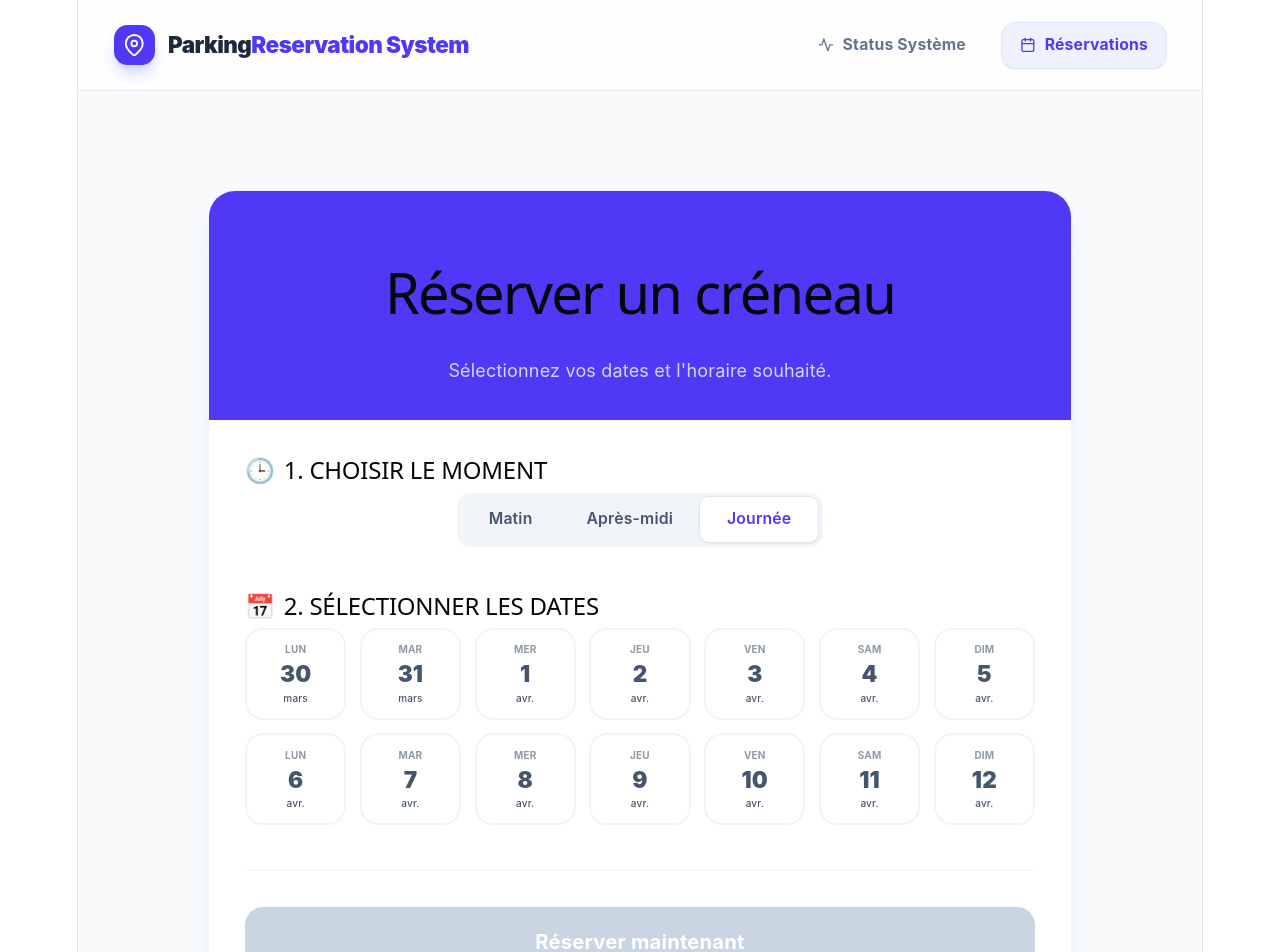
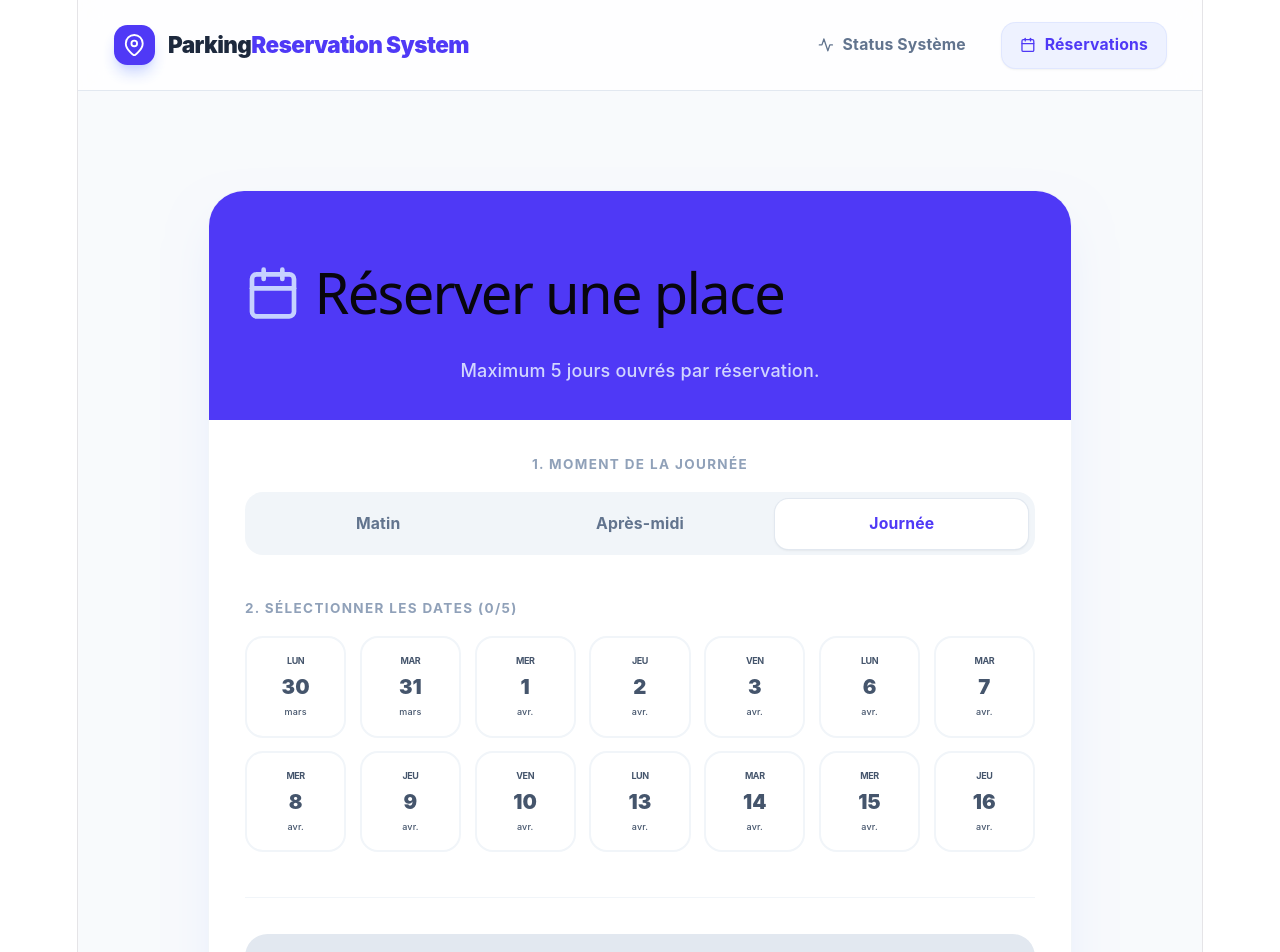
Before and after one commit to ESGI5-AL/SoftwareArchitecture-, a React (Vite) app in the folder frontend/: page /reservation in a window 1280 px wide. Shown: the top 952 px of the page. Built offline with nearby package versions, Linux system fonts and the light colour scheme; no server answers.

Commit message:
contraints added

```diff
--- a/frontend/src/pages/Reservation.tsx
+++ b/frontend/src/pages/Reservation.tsx
@@ -1,4 +1,5 @@
 import { useEffect, useState } from "react";
+import { FiClock, FiCalendar, FiCheckCircle, FiAlertCircle } from "react-icons/fi";
 
 type Reservation = {
   date: string;
@@ -30,11 +31,22 @@ function ReservationPage() {
     return reservations.some((r) => r.date === date && r.slot === slot);
   };
 
+  // --- LOGIQUE DE SÉLECTION ---
   const handleDateSelect = (date: string) => {
     if (isSlotReserved(date, slot)) return;
-    setSelectedDates((prev) =>
-      prev.includes(date) ? prev.filter((d) => d !== date) : [...prev, date]
-    );
+
+    setSelectedDates((prev) => {
+      if (prev.includes(date)) {
+        return prev.filter((d) => d !== date);
+      }
+      // Contrainte : Max 5 jours ouvrés
+      if (prev.length >= 5) {
+        setMessage({ text: "Vous ne pouvez pas réserver plus de 5 jours ouvrés.", type: "error" });
+        setTimeout(() => setMessage(null), 3000);
+        return prev;
+      }
+      return [...prev, date];
+    });
   };
 
   const handleSubmit = async () => {
@@ -55,20 +67,38 @@ function ReservationPage() {
         )
       );
 
-      const allSuccess = responses.every((res) => res.ok);
-      if (allSuccess) {
-        setMessage({ text: "✨ Réservations effectuées avec succès !", type: "success" });
+      if (responses.every((res) => res.ok)) {
+        setMessage({ text: "✨ Réservations effectuées !", type: "success" });
         fetchReservations();
         setSelectedDates([]);
       } else {
-        setMessage({ text: "❌ Une ou plusieurs réservations ont échoué.", type: "error" });
+        setMessage({ text: "❌ Échec de la réservation.", type: "error" });
       }
     } catch (error) {
-      setMessage({ text: "❌ Une erreur réseau est survenue.", type: "error" });
+      setMessage({ text: "❌ Erreur de connexion.", type: "error" });
     } finally {
       setIsSubmitting(false);
-      setTimeout(() => setMessage(null), 5000); // Auto-hide message
+      setTimeout(() => setMessage(null), 5000);
     }
+  };
+
+  // --- LOGIQUE CALENDRIER (Jours ouvrés uniquement) ---
+  const isWorkingDay = (date: Date) => {
+    const day = date.getDay();
+    return day !== 0 && day !== 6; // 0: Dimanche, 6: Samedi
+  };
+
+  const getNextWorkingDates = (count: number) => {
+    const dates = [];
+    let d = new Date(); // Commence AUJOURD'HUI
+
+    while (dates.length < count) {
+      if (isWorkingDay(d)) {
+        dates.push(d.toISOString().split("T")[0]);
+      }
+      d.setDate(d.getDate() + 1);
+    }
+    return dates;
   };
 
   const formatDate = (dateString: string) => {
@@ -80,126 +110,109 @@ function ReservationPage() {
     };
   };
 
-  const getNextDates = (count: number) => {
-    const dates = [];
-    for (let i = 0; i < count; i++) {
-      const date = new Date();
-      date.setDate(date.getDate() + i);
-      dates.push(date.toISOString().split("T")[0]);
-    }
-    return dates;
-  };
+  return (
+    <div className="min-h-screen bg-slate-50 py-12 px-4">
+      <div className="max-w-3xl mx-auto">
+        <div className="bg-white shadow-2xl shadow-indigo-100 rounded-[2rem] overflow-hidden border border-slate-100">
 
-  return (
-    <div className="min-h-screen bg-slate-50 py-12 px-4 sm:px-6">
-      <div className="max-w-3xl mx-auto">
-        <div className="bg-white shadow-xl shadow-slate-200/60 rounded-3xl overflow-hidden border border-slate-100">
-
-          {/* Header Section */}
           <div className="bg-indigo-600 p-8 text-white">
-            <h1 className="text-3xl font-extrabold tracking-tight">Réserver un créneau</h1>
-            <p className="mt-2 text-indigo-100 opacity-90">Sélectionnez vos dates et l'horaire souhaité.</p>
+            <h1 className="text-3xl font-black tracking-tight flex items-center gap-3">
+              <FiCalendar className="text-indigo-200" /> Réserver une place
+            </h1>
+            <p className="mt-2 text-indigo-100 font-medium opacity-90">
+              Maximum 5 jours ouvrés par réservation.
+            </p>
           </div>
 
           <div className="p-8">
-            {/* Slot Selection */}
+            {/* 1. Slot Selection */}
             <div className="mb-10">
-              <h2 className="text-sm font-bold uppercase tracking-wider text-slate-500 mb-4 flex items-center">
-                <span className="mr-2">🕒</span> 1. Choisir le moment
-              </h2>
-              <div className="inline-flex p-1 bg-slate-100 rounded-xl w-full sm:w-auto">
-                {(["morning", "afternoon", "day"] as const).map((currentSlot) => (
+              <label className="text-xs font-bold uppercase tracking-widest text-slate-400 mb-4 block">
+                1. Moment de la journée
+              </label>
+              <div className="grid grid-cols-3 p-1.5 bg-slate-100 rounded-2xl gap-2">
+                {(["morning", "afternoon", "day"] as const).map((s) => (
                   <button
-                    key={currentSlot}
-                    onClick={() => { setSlot(currentSlot); setSelectedDates([]); }}
-                    className={`flex-1 sm:flex-none px-6 py-2.5 rounded-lg text-sm font-semibold transition-all duration-200 ${
-                      slot === currentSlot
-                        ? "bg-white text-indigo-600 shadow-sm ring-1 ring-slate-200"
-                        : "text-slate-600 hover:text-slate-900 hover:bg-slate-200/50"
+                    key={s}
+                    onClick={() => { setSlot(s); setSelectedDates([]); }}
+                    className={`py-3 rounded-xl text-sm font-bold transition-all ${
+                      slot === s
+                      ? "bg-white text-indigo-600 shadow-sm ring-1 ring-slate-200"
+                      : "text-slate-500 hover:text-slate-800"
                     }`}
                   >
-                    {currentSlot === "morning" ? "Matin" : currentSlot === "afternoon" ? "Après-midi" : "Journée"}
+                    {s === "morning" ? "Matin" : s === "afternoon" ? "Après-midi" : "Journée"}
                   </button>
                 ))}
               </div>
             </div>
 
-            {/* Date Selection Grid */}
+            {/* 2. Date Selection */}
             <div className="mb-10">
-              <h2 className="text-sm font-bold uppercase tracking-wider text-slate-500 mb-4 flex items-center">
-                <span className="mr-2">📅</span> 2. Sélectionner les dates
-              </h2>
-              <div className="grid grid-cols-3 sm:grid-cols-4 md:grid-cols-7 gap-3">
-                {getNextDates(14).map((dateString) => {
-                  const isReserved = isSlotReserved(dateString, slot);
-                  const isSelected = selectedDates.includes(dateString);
-                  const { dayName, dayNum, month } = formatDate(dateString);
+              <div className="flex justify-between items-end mb-4">
+                <label className="text-xs font-bold uppercase tracking-widest text-slate-400 block">
+                  2. Sélectionner les dates ({selectedDates.length}/5)
+                </label>
+                {selectedDates.length >= 5 && (
+                  <span className="text-[10px] font-black text-amber-600 bg-amber-50 px-2 py-1 rounded">LIMITE ATTEINTE</span>
+                )}
+              </div>
+
+              <div className="grid grid-cols-4 sm:grid-cols-5 md:grid-cols-7 gap-3">
+                {getNextWorkingDates(14).map((dateStr) => {
+                  const isReserved = isSlotReserved(dateStr, slot);
+                  const isSelected = selectedDates.includes(dateStr);
+                  const { dayName, dayNum, month } = formatDate(dateStr);
 
                   return (
                     <button
-                      key={dateString}
-                      onClick={() => handleDateSelect(dateString)}
+                      key={dateStr}
+                      onClick={() => handleDateSelect(dateStr)}
                       disabled={isReserved}
-                      className={`relative flex flex-col items-center justify-center p-3 rounded-2xl border-2 transition-all duration-200 ${
+                      className={`relative aspect-square flex flex-col items-center justify-center rounded-2xl border-2 transition-all duration-300 ${
                         isSelected
-                          ? "bg-indigo-50 border-indigo-600 text-indigo-700"
+                          ? "bg-indigo-600 border-indigo-600 text-white shadow-lg shadow-indigo-200"
                           : isReserved
                           ? "bg-slate-50 border-slate-100 text-slate-300 cursor-not-allowed opacity-60"
-                          : "bg-white border-slate-100 text-slate-600 hover:border-indigo-200 hover:bg-slate-50"
+                          : "bg-white border-slate-100 text-slate-600 hover:border-indigo-300 hover:bg-indigo-50/30"
                       }`}
                     >
-                      <span className="text-[10px] uppercase font-bold opacity-60 leading-tight">{dayName}</span>
-                      <span className="text-xl font-black my-0.5">{dayNum}</span>
-                      <span className="text-[10px] font-medium leading-tight">{month}</span>
-                      {isReserved && (
-                        <div className="absolute inset-0 flex items-center justify-center bg-slate-50/40 rounded-2xl">
-                           <div className="w-6 h-[2px] bg-slate-300 rotate-45 absolute" />
-                        </div>
-                      )}
+                      <span className="text-[9px] uppercase font-bold tracking-tighter mb-0.5">{dayName}</span>
+                      <span className="text-lg font-black leading-none">{dayNum}</span>
+                      <span className="text-[9px] font-medium mt-0.5">{month}</span>
+
+                      {isReserved && <div className="absolute inset-0 bg-slate-50/40 rounded-2xl backdrop-blur-[1px]" />}
                     </button>
                   );
                 })}
               </div>
             </div>
 
-            {/* Action Section */}
-            <div className="border-t border-slate-100 pt-8">
+            {/* Submit */}
+            <div className="pt-8 border-t border-slate-100">
               <button
                 onClick={handleSubmit}
                 disabled={selectedDates.length === 0 || isSubmitting}
-                className={`w-full group relative flex justify-center py-4 px-4 border border-transparent text-lg font-bold rounded-2xl text-white transition-all duration-300 ${
+                className={`w-full py-5 rounded-[1.25rem] text-lg font-black transition-all duration-300 ${
                   selectedDates.length === 0 || isSubmitting
-                    ? "bg-slate-300 cursor-not-allowed"
-                    : "bg-indigo-600 hover:bg-indigo-700 hover:shadow-lg hover:shadow-indigo-200 active:scale-[0.98]"
+                    ? "bg-slate-200 text-slate-400 cursor-not-allowed"
+                    : "bg-indigo-600 text-white hover:bg-indigo-700 shadow-xl shadow-indigo-100 active:scale-95"
                 }`}
               >
-                {isSubmitting ? (
-                  <span className="flex items-center">
-                    <svg className="animate-spin -ml-1 mr-3 h-5 w-5 text-white" fill="none" viewBox="0 0 24 24"><circle className="opacity-25" cx="12" cy="12" r="10" stroke="currentColor" strokeWidth="4"></circle><path className="opacity-75" fill="currentColor" d="M4 12a8 8 0 018-8V0C5.373 0 0 5.373 0 12h4zm2 5.291A7.962 7.962 0 014 12H0c0 3.042 1.135 5.824 3 7.938l3-2.647z"></path></svg>
-                    Traitement...
-                  </span>
-                ) : (
-                  `Réserver ${selectedDates.length > 0 ? `(${selectedDates.length})` : "maintenant"}`
-                )}
+                {isSubmitting ? "Traitement..." : `Réserver ${selectedDates.length} jour(s)`}
               </button>
 
               {message && (
-                <div
-                  className={`mt-6 p-4 rounded-xl text-sm font-medium animate-in fade-in slide-in-from-top-2 duration-300 flex items-center justify-center ${
-                    message.type === "success"
-                      ? "bg-emerald-50 text-emerald-700 border border-emerald-100"
-                      : "bg-rose-50 text-rose-700 border border-rose-100"
-                  }`}
-                >
+                <div className={`mt-6 p-4 rounded-2xl text-sm font-bold flex items-center justify-center gap-2 animate-in slide-in-from-top-2 ${
+                  message.type === "success" ? "bg-emerald-50 text-emerald-700" : "bg-rose-50 text-rose-700"
+                }`}>
+                  {message.type === "success" ? <FiCheckCircle /> : <FiAlertCircle />}
                   {message.text}
                 </div>
               )}
             </div>
           </div>
         </div>
-        <p className="text-center mt-8 text-slate-400 text-sm italic">
-          Une question ? Contactez le support au 01 23 45 67 89
-        </p>
       </div>
     </div>
   );
```
